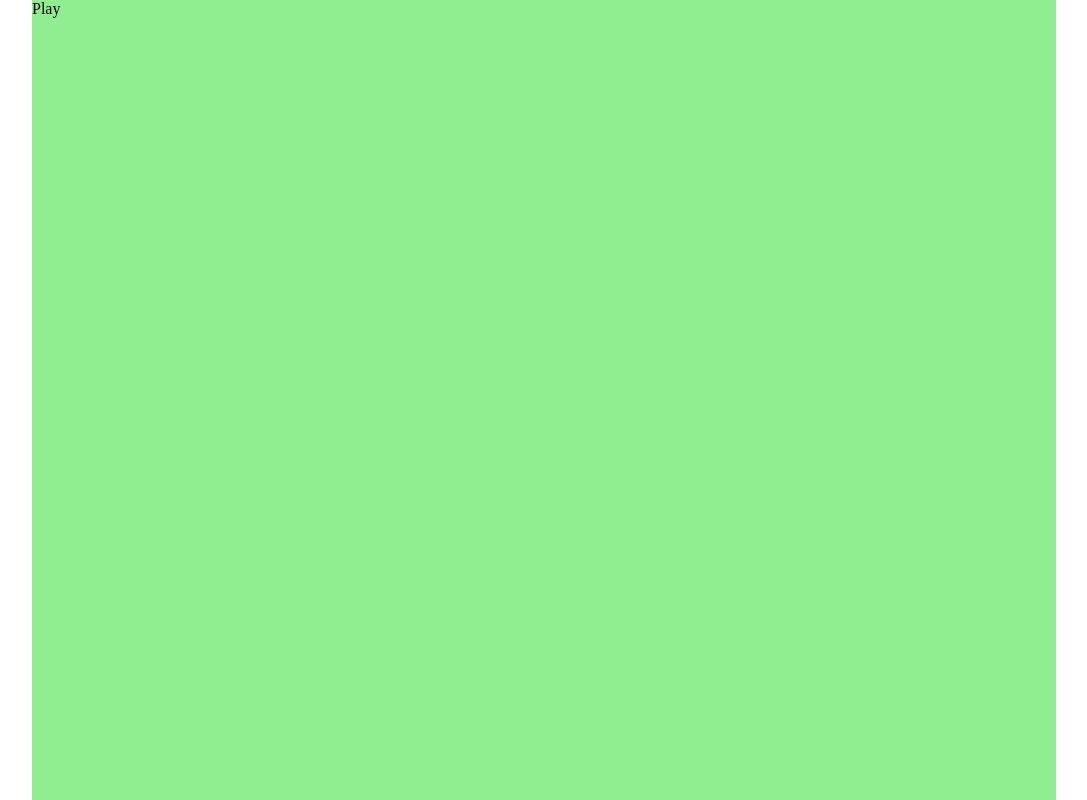
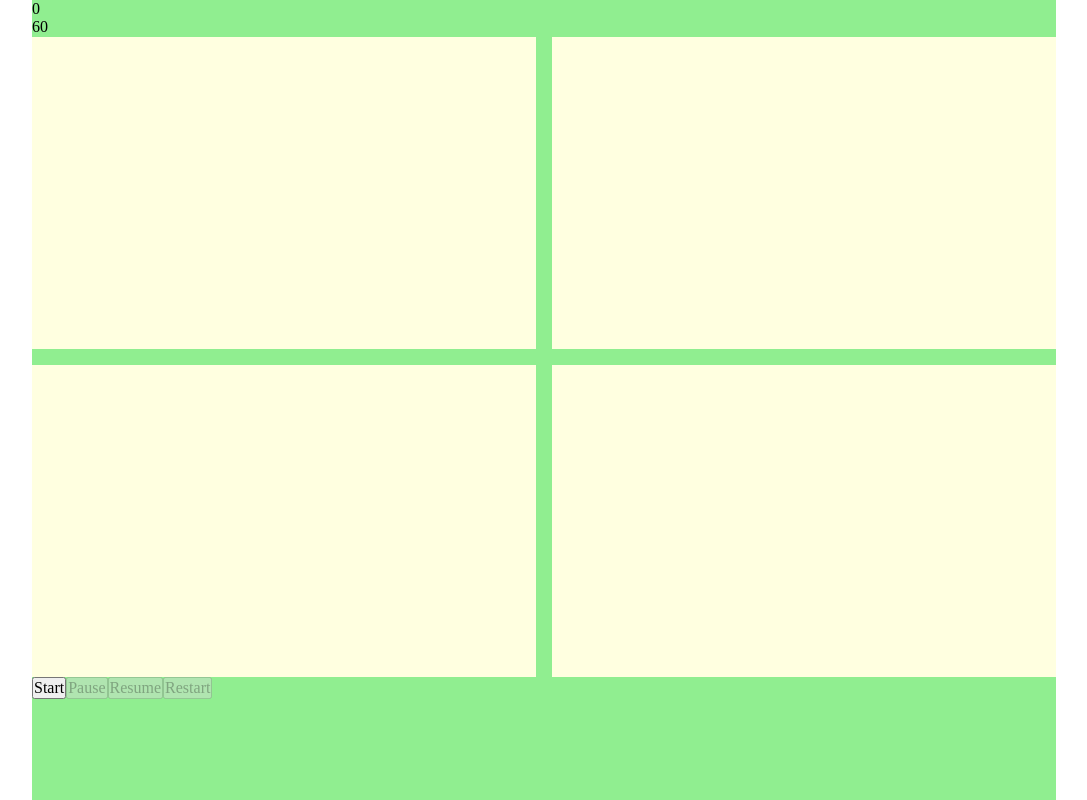
Before and after one commit to sanginchun/mole-game, a React (Vite) app: page /play in a window 1280 px wide. Shown: the whole page, without its empty margins (96-1183 px from the left). Built offline with nearby package versions, Linux system fonts and the light colour scheme; a web font is replaced by a local one.

Commit message:
feat: 게임 플레이 화면 연결

```diff
--- a/src/screens/Play.tsx
+++ b/src/screens/Play.tsx
@@ -1,5 +1,55 @@
+import useMoleGame from "@/hooks/useMoleGame";
+import useGameSettingStore from "@/store/game-setting";
+
 const Play = () => {
-  return <main>Play</main>;
+  const settings = useGameSettingStore((state) => state.settings);
+  const { startGame, pauseGame, resumeGame, restartGame, gameState, hitHole } =
+    useMoleGame({
+      holes: settings.rows * settings.cols,
+      moles: settings.moles,
+    });
+
+  return (
+    <main>
+      <div>{gameState.score}</div>
+      <div>{gameState.timeRemaining}</div>
+      <div
+        style={{
+          display: "grid",
+          gridTemplateColumns: `repeat(${settings.cols}, 1fr)`,
+          gridTemplateRows: `repeat(${settings.rows}, 1fr)`,
+          gap: "1rem",
+          height: "80%",
+        }}
+      >
+        {gameState.holeStatus.map((v, i) => (
+          <div
+            key={i}
+            style={{
+              color: "white",
+              backgroundColor:
+                v === null ? "lightyellow" : v.isHit ? "red" : "brown",
+            }}
+            onClick={() => hitHole(i)}
+          >
+            {v === null ? "" : `${v.isHit ? "hit !!!" : ""}`}
+          </div>
+        ))}
+      </div>
+      <button onClick={startGame} disabled={gameState.status !== "IDLE"}>
+        Start
+      </button>
+      <button onClick={pauseGame} disabled={gameState.status !== "PLAYING"}>
+        Pause
+      </button>
+      <button onClick={resumeGame} disabled={gameState.status !== "PAUSED"}>
+        Resume
+      </button>
+      <button onClick={restartGame} disabled={gameState.status !== "PAUSED"}>
+        Restart
+      </button>
+    </main>
+  );
 };
 
 export default Play;
```
